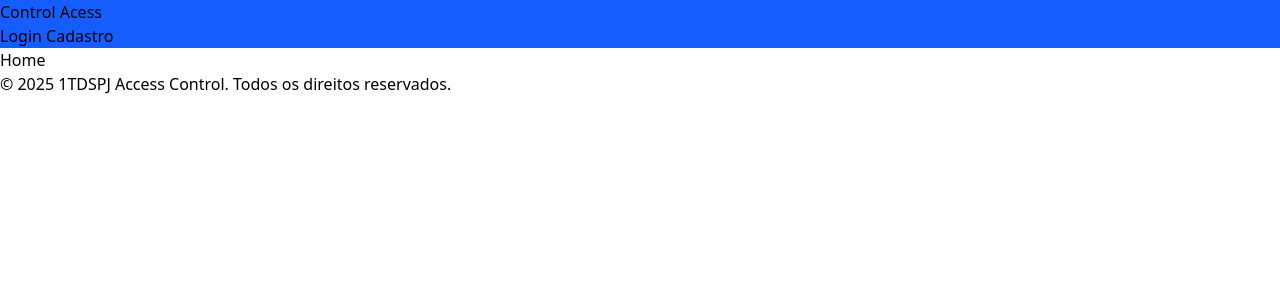
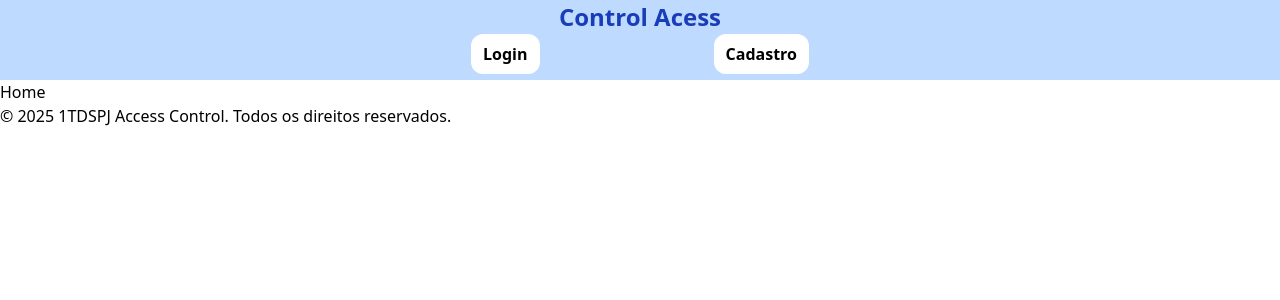
Before and after one commit to cp-05-frontend-1tdspj-2025/access-control-cp, a React (Vite) app in the folder access-control-cp/: page / in a window 1280 px wide. Shown: the top 300 px of the page. Built offline with nearby package versions, Linux system fonts and the light colour scheme.

Commit message:
menu e cabecalho comecou a ser estilzado e as rostas estao funcionando

```diff
--- a/access-control-cp/src/components/Cabecalho/Cabecalho.tsx
+++ b/access-control-cp/src/components/Cabecalho/Cabecalho.tsx
@@ -3,8 +3,8 @@ import Menu from "../Menu/Menu";
 
 export default function Cabecalho() {
     return (
-        <header className="bg-blue-600">
-            <h1>Control Acess</h1>
+        <header className="w-full bg-blue-200 flex flex-col justify-around items-center h-[80px] ">
+            <h1 className="text-2xl font-bold text-blue-800">Control Acess</h1>
             <Menu/>
         </header>
     );
--- a/access-control-cp/src/components/Menu/Menu.tsx
+++ b/access-control-cp/src/components/Menu/Menu.tsx
@@ -2,9 +2,9 @@ import { Link } from "react-router-dom";
 
 export default function Menu() {
     return(
-        <nav className="menu-nav">
-            <Link to="/login"> Login </Link>
-            <Link to="/cadastro"> Cadastro </Link>
+        <nav className="menu-nav w-[40%] flex flex-row justify-around mb-1.5">
+            <Link to="/login" className="font-bold px-3 py-2 bg-white rounded-xl hover:bg-blue-300 "> Login </Link>
+            <Link to="/cadastro" className="font-bold px-3 py-2 bg-white rounded-xl hover:bg-blue-300 "> Cadastro </Link>
         </nav>
     )
 }
```
